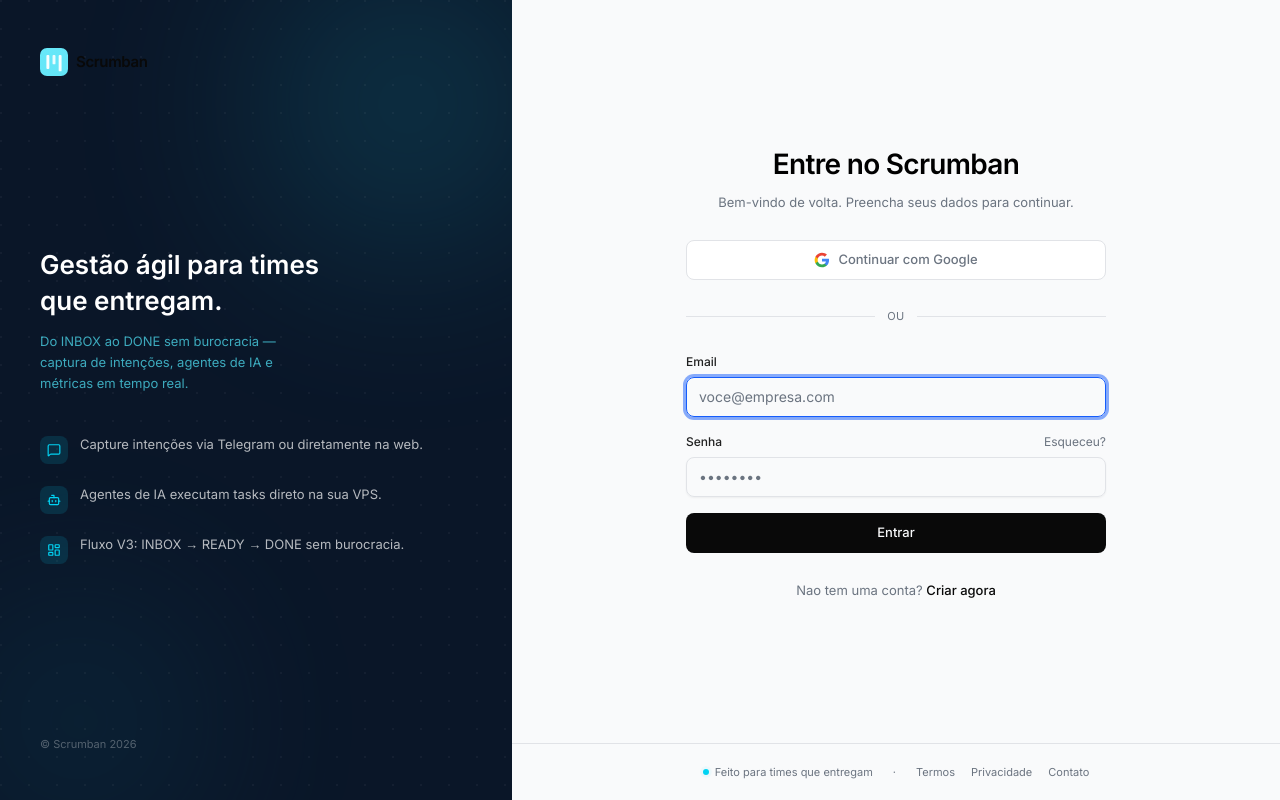
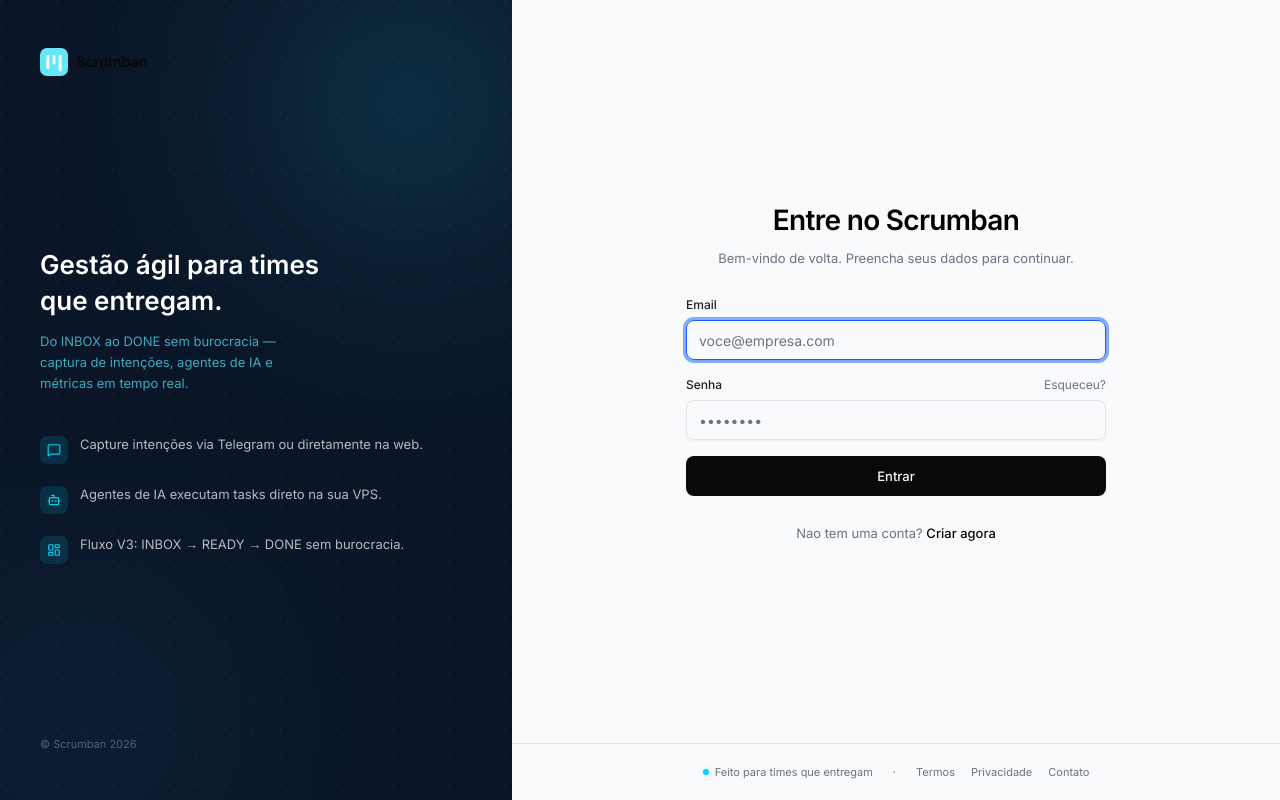
Before and after one commit to benedito-dev-full/Scrumbam-FrontEnd, a Next.js app: page /login in a window 1280 px wide. Built offline with nearby package versions, Linux system fonts and the light colour scheme; no server answers.

Commit message:
feat(auth): remove botao Google OAuth da tela de login

```diff
--- a/src/app/(auth)/login/page.tsx
+++ b/src/app/(auth)/login/page.tsx
@@ -92,22 +92,6 @@
           Bem-vindo de volta. Preencha seus dados para continuar.
         </p>
       </div>
-
-      {/* Google OAuth (stub) */}
-      <button
-        type="button"
-        disabled
-        title="OAuth ainda nao implementado"
-        className={cn(
-          "flex w-full h-10 items-center justify-center gap-2 rounded-md border border-border bg-card text-[13px] font-medium",
-          "text-muted-foreground cursor-not-allowed",
-        )}
-      >
-        <GoogleIcon />
-        Continuar com Google
-      </button>
-
-      <Divider label="ou" />
 
       {/* Email + password */}
       <form onSubmit={handleSubmit} className="space-y-4">
@@ -207,38 +191,3 @@
     </div>
   );
 }
-
-function Divider({ label }: { label: string }) {
-  return (
-    <div className="flex items-center gap-3">
-      <div className="h-px flex-1 bg-border" />
-      <span className="text-[11px] uppercase tracking-wider text-muted-foreground">
-        {label}
-      </span>
-      <div className="h-px flex-1 bg-border" />
-    </div>
-  );
-}
-
-function GoogleIcon() {
-  return (
-    <svg className="h-4 w-4" viewBox="0 0 24 24" xmlns="http://www.w3.org/2000/svg">
-      <path
-        fill="#4285F4"
-        d="M22.56 12.25c0-.78-.07-1.53-.2-2.25H12v4.26h5.92c-.26 1.37-1.04 2.53-2.21 3.31v2.77h3.57c2.08-1.92 3.28-4.74 3.28-8.09z"
-      />
-      <path
-        fill="#34A853"
-        d="M12 23c2.97 0 5.46-.98 7.28-2.66l-3.57-2.77c-.98.66-2.23 1.06-3.71 1.06-2.86 0-5.29-1.93-6.16-4.53H2.18v2.84A11 11 0 0 0 12 23z"
-      />
-      <path
-        fill="#FBBC05"
-        d="M5.84 14.09c-.22-.66-.35-1.36-.35-2.09s.13-1.43.35-2.09V7.07H2.18a11 11 0 0 0 0 9.86l3.66-2.84z"
-      />
-      <path
-        fill="#EA4335"
-        d="M12 5.38c1.62 0 3.06.56 4.21 1.64l3.15-3.15C17.45 2.09 14.97 1 12 1 7.7 1 3.99 3.47 2.18 7.07l3.66 2.84c.87-2.6 3.3-4.53 6.16-4.53z"
-      />
-    </svg>
-  );
-}
```
